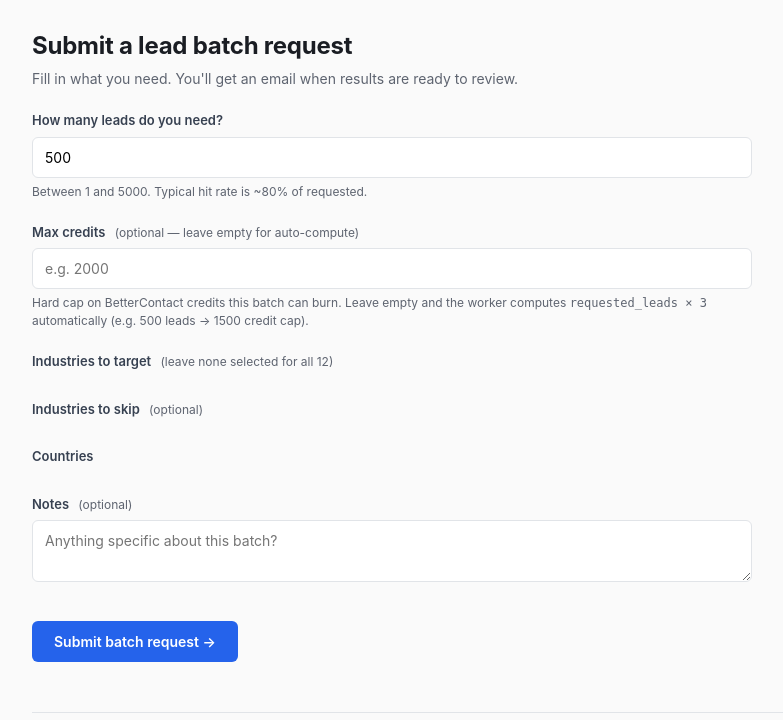
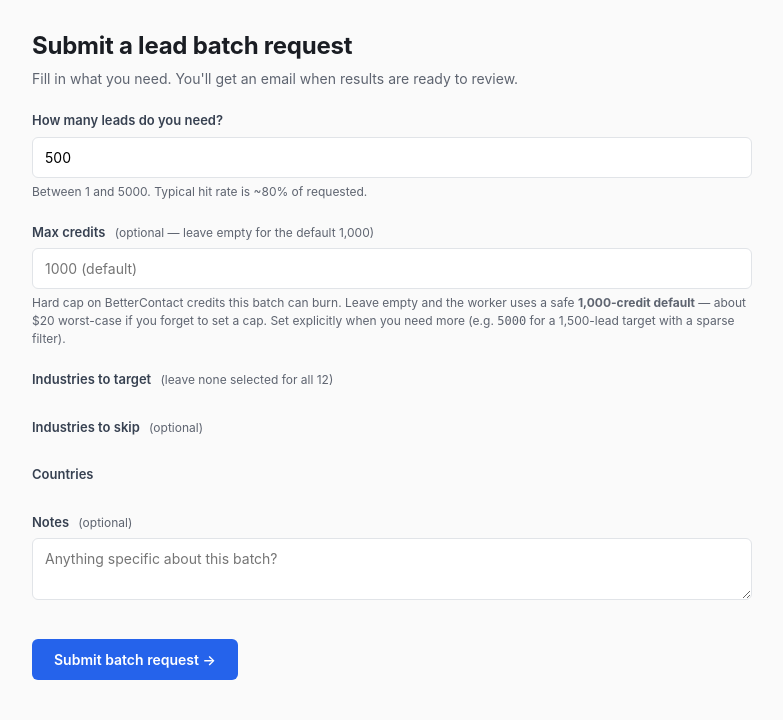
Before and after one commit to google-dwyer-enterprises/de-reply-classifier, a Flask app: template templates/submit.html in a window 1280 px wide. Shown: the part 65-785 px from the top of the page, without its empty margins (42-825 px from the left). Run offline with Flask 3, Linux system fonts and the light colour scheme; the template is opened without the code that fills it, so the values that code supplies are empty; some libraries are stand-ins or nearby versions.

Commit message:
lead-reviewer: queued-state UX + flat 1000-credit default
Two safety / clarity wins requested after the previous PR:

1. Queue position visible on the All requests list + post-submit banner.
   The worker is already serial (claim_pending_request uses LIMIT 1 +
   FOR UPDATE SKIP LOCKED), so concurrent batches are structurally
   impossible. But Jam couldn't tell from the UI that her newly-
   submitted batch was queued behind something else — looked like
   nothing was happening.

   Now /batches annotates each pending row with its queue position
   (#1 = next-up). The post-submit confirmation banner switches from
   the generic "you'll get an email" to "position #N in line — will
   start once the M ahead of it finish" when there's queue depth.

   No behaviour change. Pure UX: tells Jam why her batch isn't
   running yet, sets expectations.

2. The auto-compute default for max_credits flips from
     max(requested_leads * 3, page_limit * 3 + 5)
   to
     max(DEFAULT_MAX_CREDITS_WHEN_BLANK=1000, page_limit * 3 + 5)

   "If Jam forgets to set a cap on a target=5000 submission, the
   worst-case spend is ~$20, not ~$3000." The flat default decouples
   the runaway-guard cap from the requested_leads target on purpose —
   target is the primary stop signal, the cap is just the safety net.
   Explicit max_credits values still override the default verbatim.

   Form placeholder + hint updated to surface the 1000 default
   ("Leave empty for the default 1,000").

Files:
  - worker.py — new DEFAULT_MAX_CREDITS_WHEN_BLANK constant; run_scrape
    uses it for the auto-compute branch. Old CREDITS_PER_LEAD_BUDGET
    constant kept for backward-reference.
  - app.py — fetch_queue_position helper; /batches annotates rows with
    queue_position and passes submit_queue_pos to the template.
  - templates/batches.html — queue-position chip on pending rows;
    smart post-submit banner that switches messaging based on queue
    depth.
  - templates/submit.html — placeholder shows "1000 (default)";
    hint updated.
  - static/style.css — new .badge-queue chip style.
  - LEAD_AUTOMATION.md — documents the 1000-credit default rationale.

Verified locally end-to-end: inserted 3 fake pending batches, hit
/batches?submitted=<last>, banner shows "position #3", all three
pending rows show queue badges (#1, #2, #3 respectively). Form
placeholder renders "1000 (default)". Test rows cleaned up.

```diff
--- a/app.py
+++ b/app.py
@@ -339,13 +339,48 @@ def submit_post():
     return redirect(url_for("batches", submitted=row["id"]))
 
 
+def fetch_queue_position(scrape_request_id: int) -> int:
+    """Return how many batches ahead of this one are still in flight.
+
+    'Ahead' = rows with status in ('running', 'pending') and id <= self.id.
+    Used to render the 'queued behind N batches' UX. The worker is single-
+    threaded so this is also the literal wait order.
+    """
+    conn = connect()
+    try:
+        with conn.cursor() as cur:
+            cur.execute("""
+                select count(*) from scrape_requests
+                 where id <= %s
+                   and status in ('running', 'pending')
+            """, (scrape_request_id,))
+            return cur.fetchone()[0]
+    finally:
+        conn.close()
+
+
 @app.route("/batches")
 @require_basic_auth
 def batches():
     submitted = request.args.get("submitted", type=int)
     rows = fetch_recent_batches()
+
+    # Annotate each pending/running row with its queue position (1 = next up).
+    # The worker is single-threaded, so position = literal wait order.
+    inflight_ids = [r["id"] for r in rows
+                    if r["status"] in ("pending", "running")]
+    inflight_ids.sort()
+    queue_pos = {rid: i + 1 for i, rid in enumerate(inflight_ids)}
+    for r in rows:
+        r["queue_position"] = queue_pos.get(r["id"])
+
+    # If the user just submitted, tell them whether they're next-up or queued.
+    submit_queue_pos = queue_pos.get(submitted) if submitted else None
+
     return render_template("batches.html",
-                           rows=rows, just_submitted=submitted)
+                           rows=rows,
+                           just_submitted=submitted,
+                           submit_queue_pos=submit_queue_pos)
 
 
 @app.route("/batch/<token>")
--- a/static/style.css
+++ b/static/style.css
@@ -84,6 +84,7 @@ h1 { font-size: 24px; font-weight: 700; margin: 8px 0 4px; letter-spacing: -0.01
 .badge-approved { background: var(--green-soft); color: #166534; border: 1px solid #86efac; }
 .badge-rejected { background: var(--red-soft); color: #991b1b; border: 1px solid #fca5a5; }
 .badge-failed   { background: var(--red-soft); color: #991b1b; border: 1px solid #fca5a5; }
+.badge-queue    { background: var(--accent-soft); color: var(--accent); border: 1px solid #93c5fd; margin-left: 4px; font-size: 10px; }
 
 /* ------- submit form ------- */
 .submit-form { max-width: 720px; }
--- a/templates/submit.html
+++ b/templates/submit.html
@@ -25,12 +25,12 @@
   </div>
 
   <div class="form-field">
-    <label for="max_credits">Max credits <span class="hint-inline">(optional — leave empty for auto-compute)</span></label>
+    <label for="max_credits">Max credits <span class="hint-inline">(optional — leave empty for the default 1,000)</span></label>
     <input type="number" id="max_credits" name="max_credits"
            min="1" max="100000"
            value="{{ p.max_credits if p.max_credits else (form.max_credits if form else '') }}"
-           placeholder="e.g. 2000">
-    <p class="hint">Hard cap on BetterContact credits this batch can burn. Leave empty and the worker computes <code>requested_leads × 3</code> automatically (e.g. 500 leads → 1500 credit cap).</p>
+           placeholder="1000 (default)">
+    <p class="hint">Hard cap on BetterContact credits this batch can burn. Leave empty and the worker uses a safe <strong>1,000-credit default</strong> — about $20 worst-case if you forget to set a cap. Set explicitly when you need more (e.g. <code>5000</code> for a 1,500-lead target with a sparse filter).</p>
   </div>
 
   <div class="form-field">
```
Also changed, not shown: LEAD_AUTOMATION.md (+3 -2 lines), templates/batches.html (+17 -4 lines), worker.py (+20 -7 lines).
